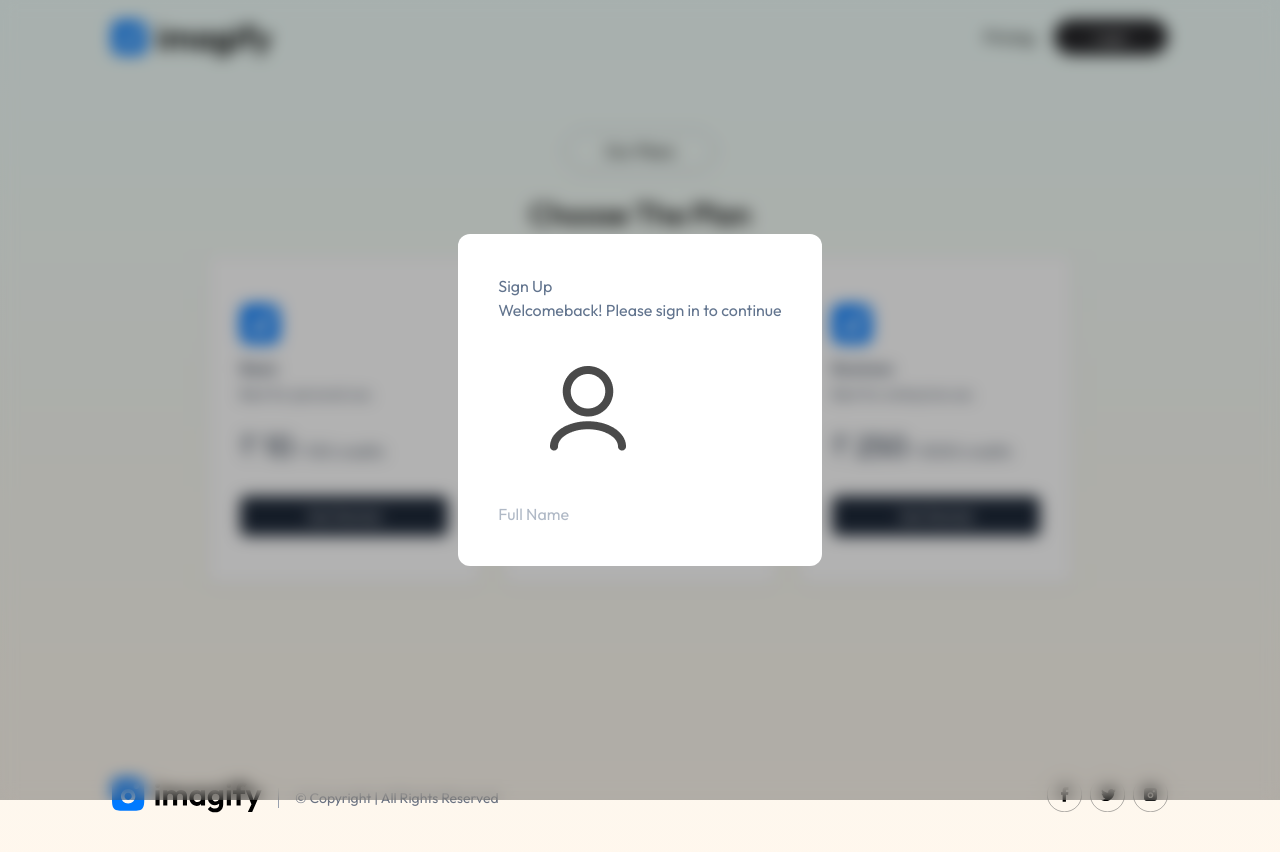
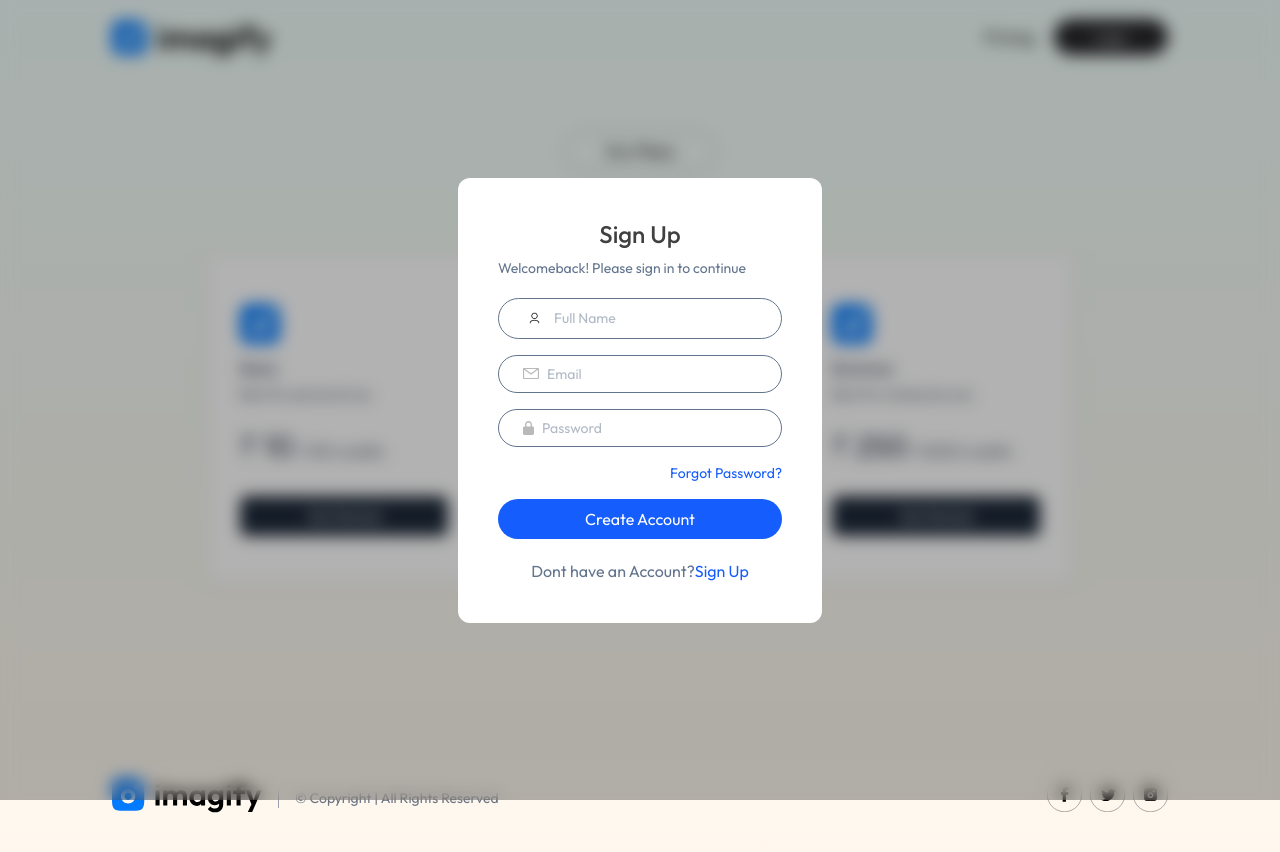
Before and after one commit to muthukumar24/Imagify-Frontend, a React (Vite) app: page /buy in a window 1280 px wide. Shown: the top 852 px of the page. Built offline with nearby package versions, Linux system fonts and the light colour scheme.

Commit message:
UI development in Progress

```diff
--- a/src/components/Login.jsx
+++ b/src/components/Login.jsx
@@ -8,13 +8,48 @@ const Login = () => {
 
 
         <form className='relative bg-white p-10 rounded-xl text-slate-500'>
-            <h1>Sign Up</h1>
-            <p>Welcomeback! Please sign in to continue</p>
+            <h1 className='text-center text-2xl text-neutral-700 font-medium'>
+                Sign Up
+            </h1>
+            <p className='text-sm mt-2'>Welcomeback! Please sign in to continue</p>
 
-            <div>
-                <img src={assets.profile_icon} alt="icon" />
-                <input type="text" placeholder='Full Name' required />
+            <div className='border px-6 py-2 flex items-center gap-2
+            rounded-full mt-5'>
+                <img width={23} src={assets.profile_icon} alt="icon" />
+                <input type="text"
+                className='outline-none text-sm'
+                placeholder='Full Name' required />
             </div>
+
+            <div className='border px-6 py-2 flex items-center gap-2
+            rounded-full mt-4'>
+                <img src={assets.email_icon} alt="icon" />
+                <input type="email"
+                className='outline-none text-sm'
+                placeholder='Email' required />
+            </div>
+
+            <div className='border px-6 py-2 flex items-center gap-2
+            rounded-full mt-4'>
+                <img src={assets.lock_icon} alt="icon" />
+                <input type="password"
+                className='outline-none text-sm'
+                placeholder='Password' required />
+            </div>
+
+            <p className='text-right text-sm text-blue-600 my-4
+            cursor-pointer'>Forgot Password?</p>
+
+            <button className='bg-blue-600 w-full text-white py-2
+            rounded-full cursor-pointer'>
+                Create Account
+            </button>
+
+            <p className='mt-5 text-center'>Dont have an Account?
+                <span className='text-blue-600 cursor-pointer'>
+                    Sign Up
+                </span>
+            </p>
         </form>
     </div>
   )
```
